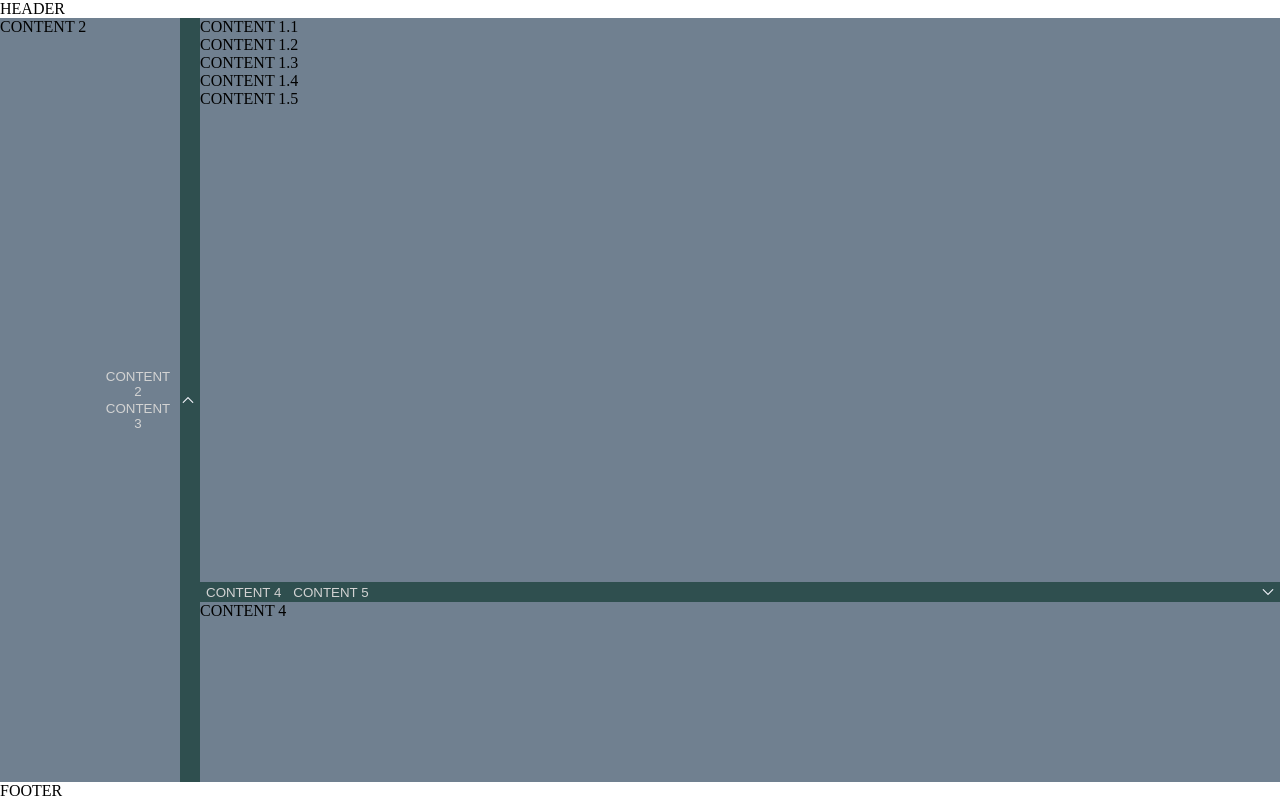
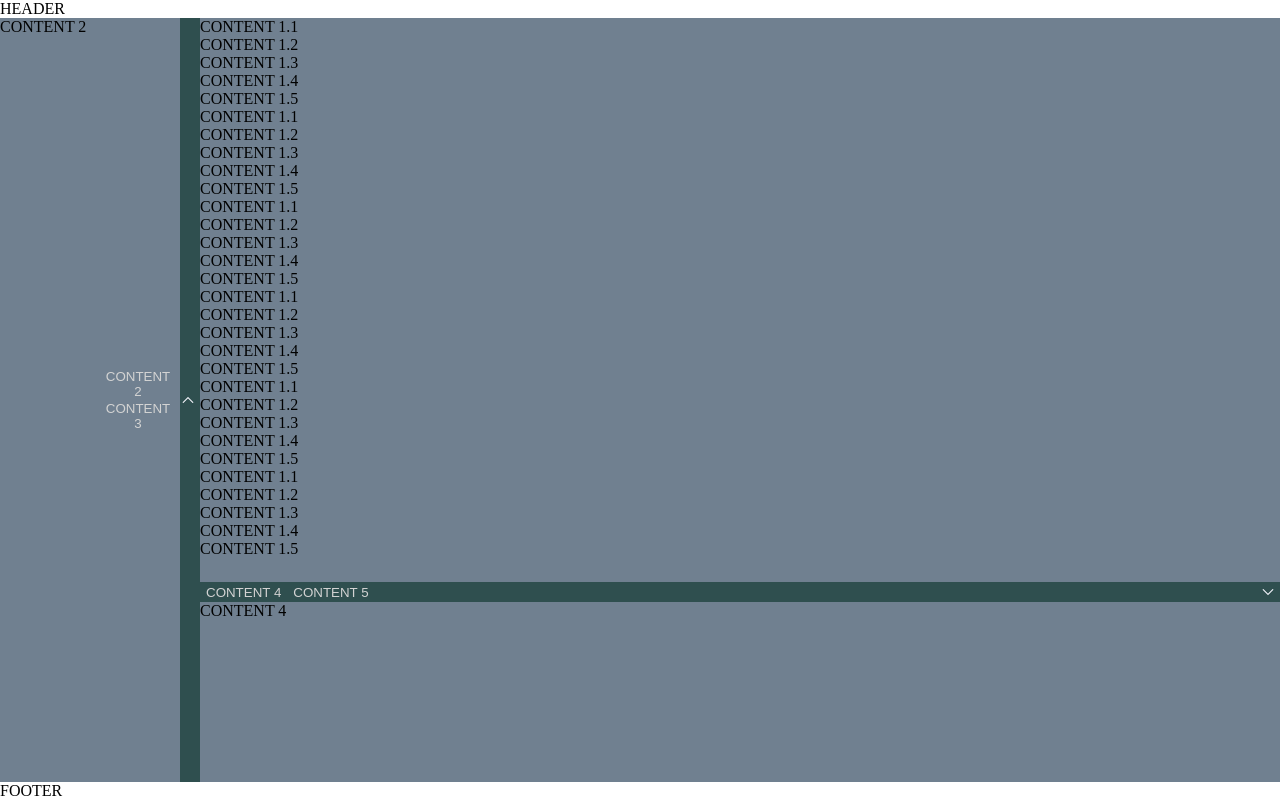
Before and after one commit to johnpaulrusso/svelte-workspace-layout, a SvelteKit app: page / in a window 1280 px wide. Built offline with nearby package versions, Linux system fonts and the light colour scheme.

Commit message:
Manual calculate content height when resizing to prevent grid blowout.
Manual calculate content height when resizing to prevent grid blowout.

```diff
--- a/src/lib/WorkspaceGrid.svelte
+++ b/src/lib/WorkspaceGrid.svelte
@@ -21,9 +21,16 @@
 
     let tabbedContentManager: tabMgr.TabbedContentManager | null = null;
 
+    let contentHeight = 0;
+    let useContentHeight = false;
+
+    $: contentHeightToUse = useContentHeight ? (contentHeight + "px") : "auto";
+
     onMount(() => {
         tabbedContentManager = new tabMgr.TabbedContentManager([leftSideBar.model, bottomSideBar.model], tabButtonStyle, tabButtonStyleHover, onTabClicked, onTabManagerChange);
         tabbedContentManager.placeItemsInInitialLocations();
+
+        contentHeight = window.innerHeight - 200;
     })
 
     const onTabClicked = (tabContainerName: string) =>
@@ -83,7 +90,11 @@
 
         //We need to calculate an offset here incase the layout is nested in another UI element.
         let offsetY = window.innerHeight - containerElement.getBoundingClientRect().bottom;
-        bottomSideBar.resize(containerElement.getBoundingClientRect().height - mouseY + offsetY);
+        if(bottomSideBar.resize(containerElement.getBoundingClientRect().height - mouseY + offsetY))
+        {
+            useContentHeight = true;
+            contentHeight = containerElement.getBoundingClientRect().height - bottomSideBar.model.size;
+        }
 
         //This is needed to trigger Svelte reactivity.
         leftSideBar = leftSideBar;
@@ -176,12 +187,7 @@
 
 
 <div class="container noselect" id="workspace_layout" on:mousemove={onMouseMove} on:mousedown={onMouseDown} on:mouseup={onMouseUp} on:mouseleave={onMouseUp}>
-  <!-- <div class={tabMgr.CLASS_TABBABLE_CONTENT_CONTAINER} id="main-content-container">
-        <div class={tabMgr.CLASS_TAB_BUTTON_CONTAINER}></div>
-        <div class={tabMgr.CLASS_ACTIVE_TAB}></div>
-        <div class={tabMgr.CLASS_STAGED_TABS}></div>
-    </div>-->
-    <div class="main-content">
+    <div class="main-content" style="height: {contentHeightToUse}">
         <slot name="main-content">Error: Missing Main Content Slot!</slot>
     </div>
     <Sidebar model={leftSideBar.model}
@@ -220,8 +226,6 @@
 
         display: flex;
         flex-direction: column;
-
-
     }
     .noselect {
         -webkit-touch-callout: none; /* iOS Safari */
--- a/src/routes/+page.svelte
+++ b/src/routes/+page.svelte
@@ -4,14 +4,6 @@
     export let tabButtonStyle = "border: none; background-color: transparent; color: lightgray;";
     export let tabButtonStyleHover = "border: none; background-color: transparent; color: white;";
 </script>
-
-<div class="container">
-    <!--
-<ContentWrapper parentId="main-content-container" name="Content 1">
-    <div class="test c1" slot="content">CONTENT 1</div>
-</ContentWrapper>-->
-
-<div class="header">HEADER</div>
 
 <ContentWrapper parentId="leftsidebar" name="CONTENT 2">
     <div class="test c2" slot="content">CONTENT 2</div>
@@ -27,13 +19,47 @@
     <div class="test c5" slot="content">CONTENT 5</div>
 </ContentWrapper>
 
+<div class="container">
+    <!--
+<ContentWrapper parentId="main-content-container" name="Content 1">
+    <div class="test c1" slot="content">CONTENT 1</div>
+</ContentWrapper>-->
+
+<div class="header">HEADER</div>
+
 <!--TODO: provide workspace grid info on styling!-->
 <!--TAB BUTTON STYLES-->
 <!--BORDER STYLES-->
 <!--FONTS-->
 <!--COLORS-->
+
 <WorkspaceGrid controlBar_backgroundColor="darkslategray" controlBarButton_color="ghostwhite" tabButtonStyle={tabButtonStyle} tabButtonStyleHover={tabButtonStyleHover}>
     <div class="test c1" slot="main-content">
+        <div>CONTENT 1.1</div>
+        <div>CONTENT 1.2</div>
+        <div>CONTENT 1.3</div>
+        <div>CONTENT 1.4</div>
+        <div>CONTENT 1.5</div>
+        <div>CONTENT 1.1</div>
+        <div>CONTENT 1.2</div>
+        <div>CONTENT 1.3</div>
+        <div>CONTENT 1.4</div>
+        <div>CONTENT 1.5</div>
+        <div>CONTENT 1.1</div>
+        <div>CONTENT 1.2</div>
+        <div>CONTENT 1.3</div>
+        <div>CONTENT 1.4</div>
+        <div>CONTENT 1.5</div>
+        <div>CONTENT 1.1</div>
+        <div>CONTENT 1.2</div>
+        <div>CONTENT 1.3</div>
+        <div>CONTENT 1.4</div>
+        <div>CONTENT 1.5</div>
+        <div>CONTENT 1.1</div>
+        <div>CONTENT 1.2</div>
+        <div>CONTENT 1.3</div>
+        <div>CONTENT 1.4</div>
+        <div>CONTENT 1.5</div>
         <div>CONTENT 1.1</div>
         <div>CONTENT 1.2</div>
         <div>CONTENT 1.3</div>
@@ -42,7 +68,7 @@
     </div>
 </WorkspaceGrid>
 
-<div class="header">FOOTER</div>
+<div class="footer">FOOTER</div>
 </div>
 
 <style>
@@ -62,6 +88,12 @@
         height: 100%;
         background-color:slategray;
     }
+    .header{
+        flex-shrink: 0;
+    }
+    .footer{
+        flex-shrink: 0;
+    }
     /*
     .c1{
         background-color:aquamarine;
```
